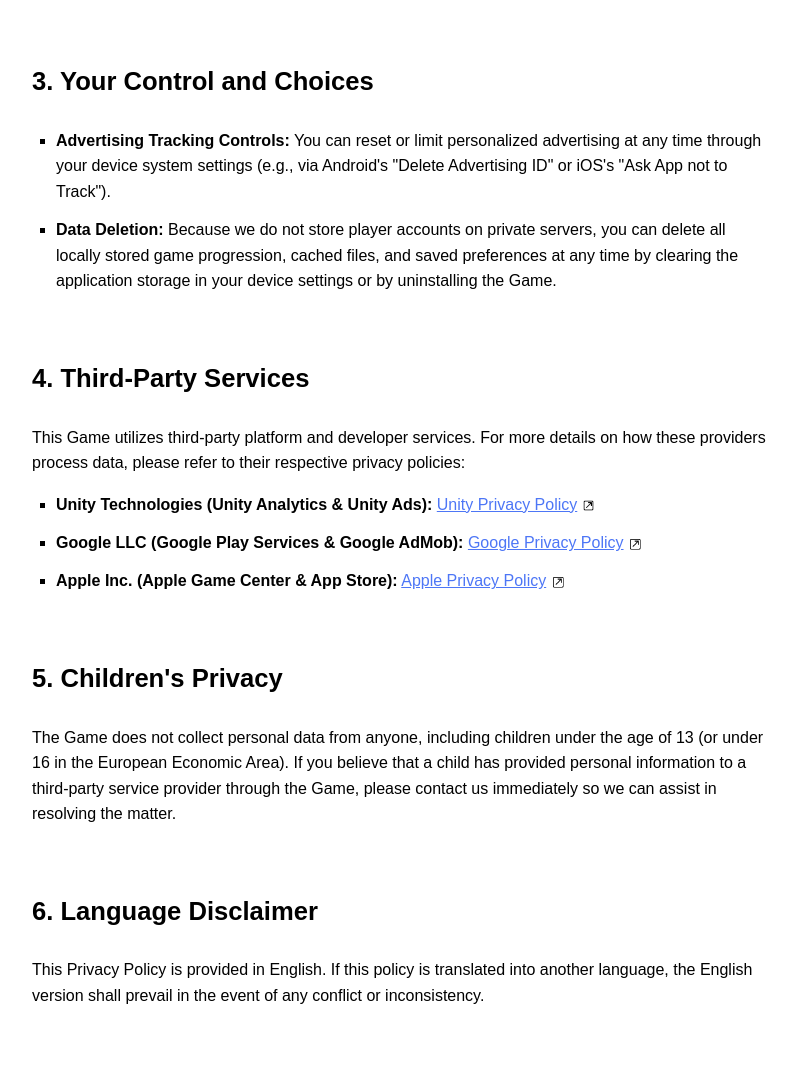
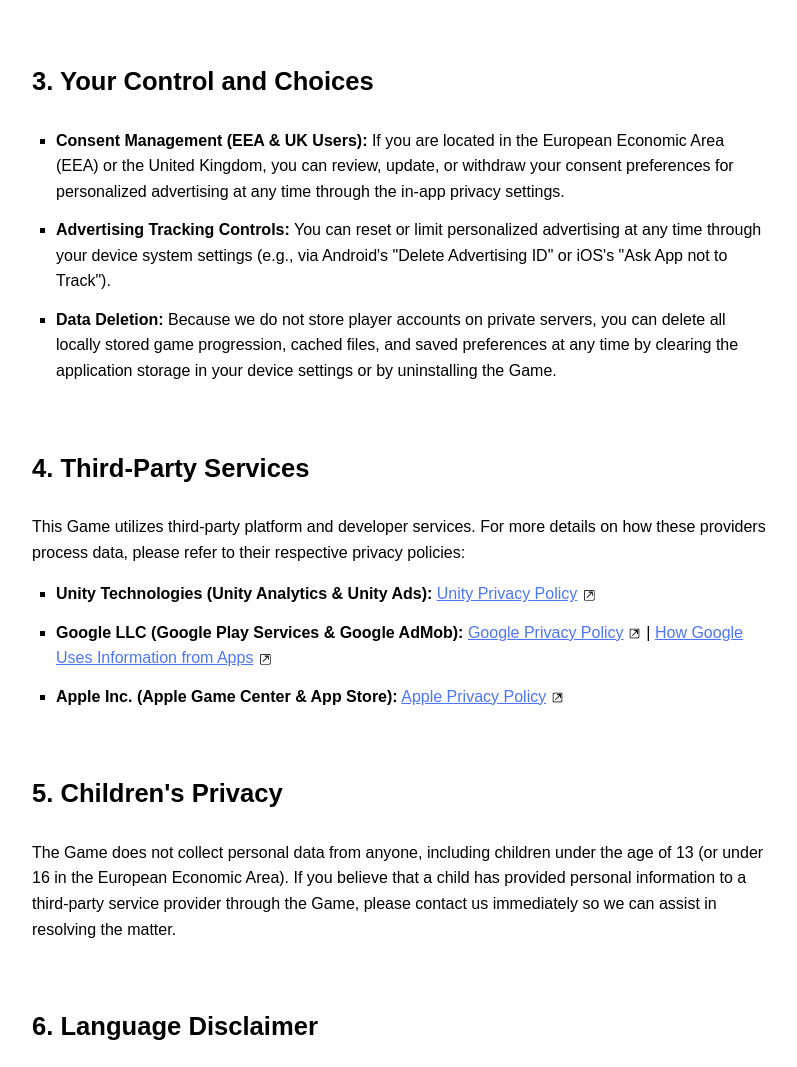
Before and after one commit to Straight-Banana-Games/Straight-Banana, a plain HTML site: page privacy-policy-mobile.html in a window 1280 px wide. Shown: the part 1550-2617 px from the top of the page, without its empty margins (240-1037 px from the left). Drawn offline with Linux system fonts and the light colour scheme; a web font is replaced by a local one.

Commit message:
因應GDPR，更新手機版隱私權聲明

```diff
--- a/privacy-policy-mobile.html
+++ b/privacy-policy-mobile.html
@@ -172,7 +172,7 @@
     <main>
       <div style="margin-bottom: 3rem;">
         <h1>Privacy Policy for Selfie Worm</h1>
-        <p style="color: #666; font-size: 0.95rem;"><strong>Last Updated:</strong> October 13, 2026</p>
+        <p style="color: #666; font-size: 0.95rem;"><strong>Last Updated:</strong> November 15, 2026</p>
         <p style="font-size: 1.1rem; margin-top: 1.5rem;">This Privacy Policy explains how we handle user information
           and data when you play Selfie Worm on mobile platforms (Android and iOS).</p>
       </div>
@@ -232,6 +232,9 @@
       <section id="control">
         <h2>3. Your Control and Choices</h2>
         <ul class="policy-list">
+          <li><strong>Consent Management (EEA &amp; UK Users):</strong> If you are located in the European Economic Area
+            (EEA) or the United Kingdom, you can review, update, or withdraw your consent preferences for personalized
+            advertising at any time through the in-app privacy settings.</li>
           <li><strong>Advertising Tracking Controls:</strong> You can reset or limit personalized advertising at any
             time through your device system settings (e.g., via Android's "Delete Advertising ID" or iOS's "Ask App not
             to Track").</li>
@@ -250,7 +253,9 @@
               href="https://unity.com/legal/game-player-and-app-user-privacy-policy" target="_blank"
               rel="noopener">Unity Privacy Policy</a></li>
           <li><strong>Google LLC (Google Play Services & Google AdMob):</strong> <a
-              href="https://policies.google.com/privacy" target="_blank" rel="noopener">Google Privacy Policy</a></li>
+              href="https://policies.google.com/privacy" target="_blank" rel="noopener">Google Privacy Policy</a> | <a
+              href="https://policies.google.com/technologies/partner-sites" target="_blank" rel="noopener">How Google
+              Uses Information from Apps</a></li>
           <li><strong>Apple Inc. (Apple Game Center & App Store):</strong> <a
               href="https://www.apple.com/legal/privacy/" target="_blank" rel="noopener">Apple Privacy Policy</a></li>
         </ul>
```
